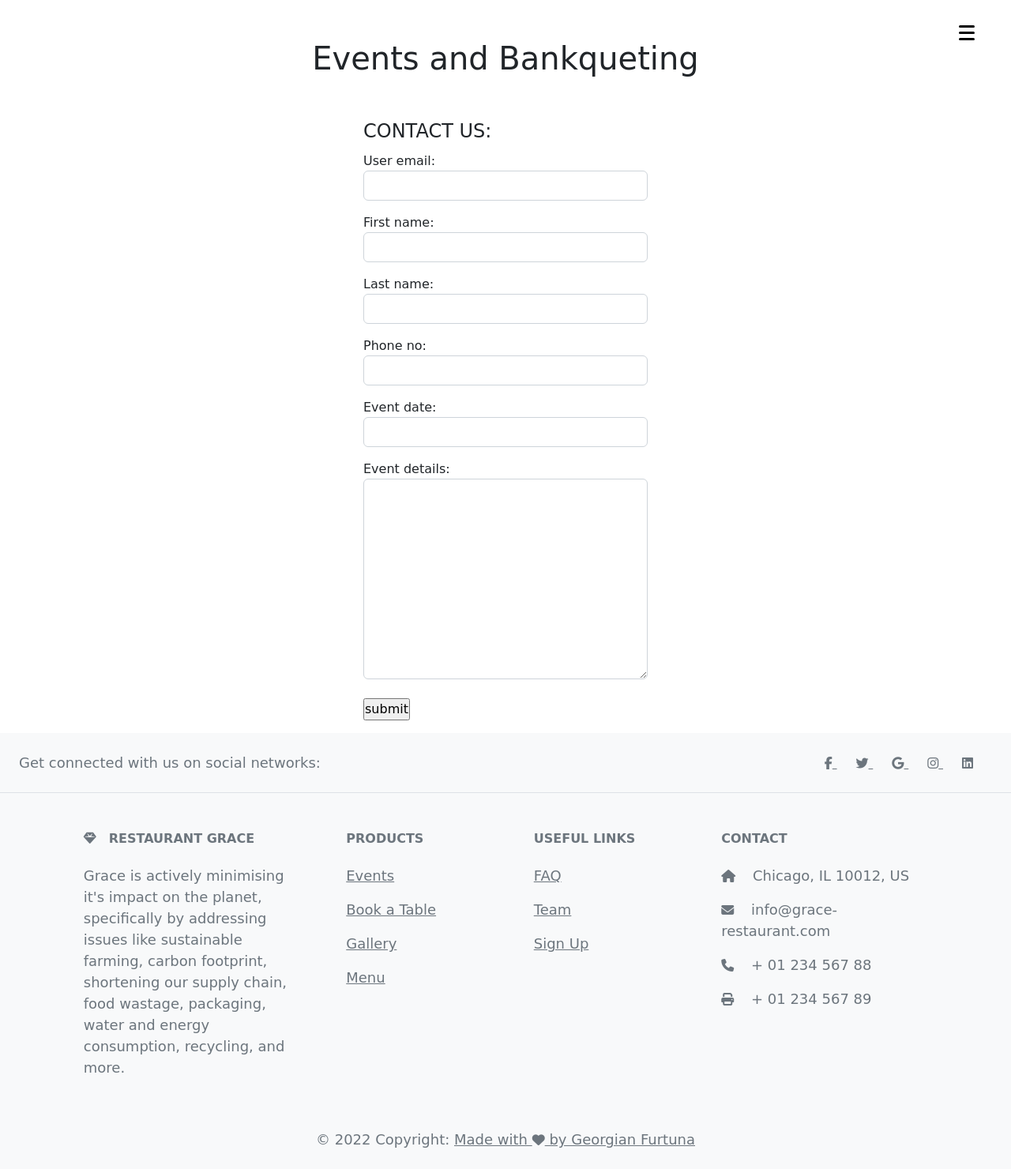
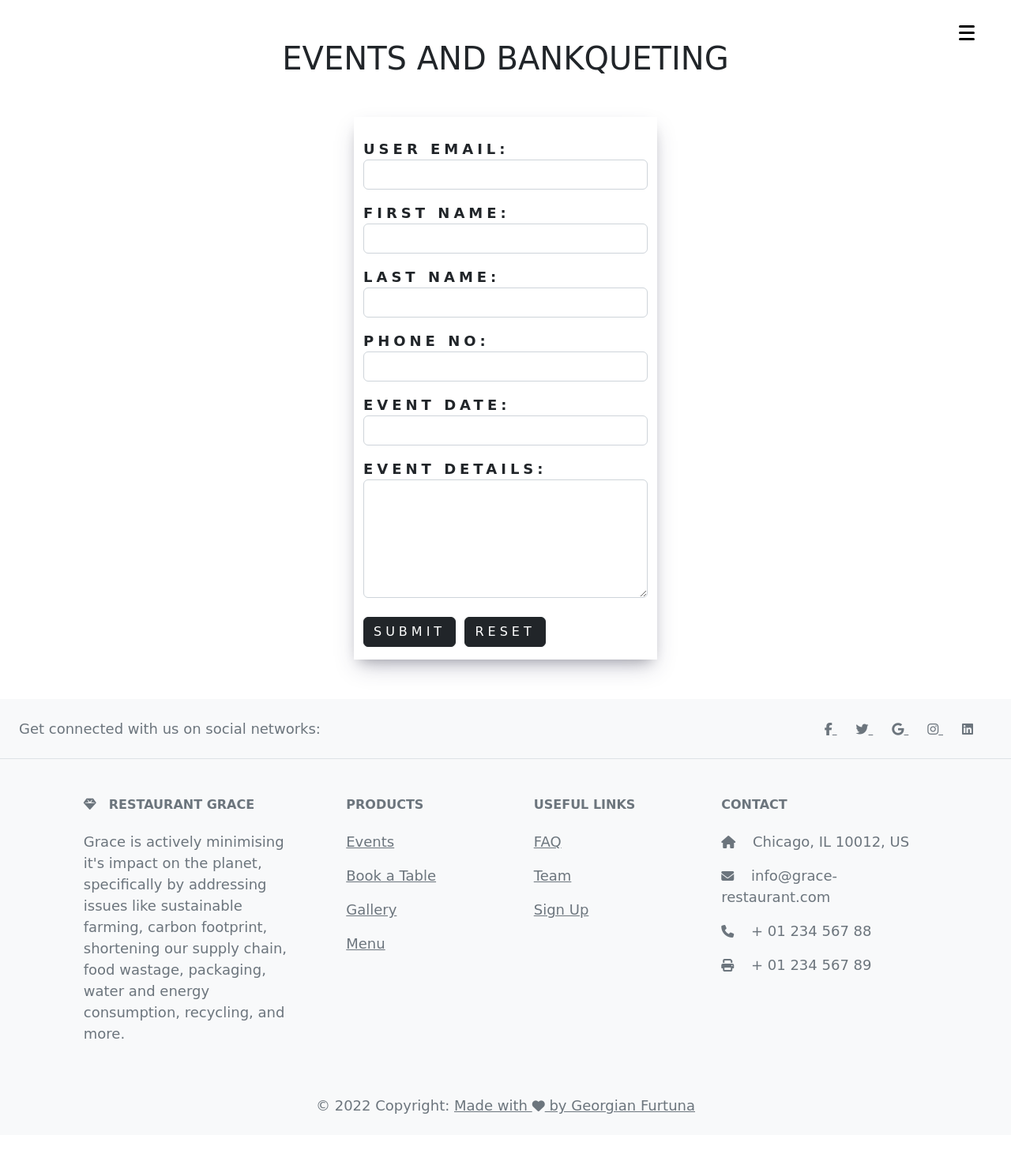
Before and after one commit to GeorgianF/Grace-P4-CI, a Django app: page /events/ in a window 1280 px wide. Shown: the whole page at 79% size. After the commit the page ends 1410 px from the top, so only its background shows below. Run offline with Django 3.2, Linux system fonts and the light colour scheme; some libraries are stand-ins or nearby versions; some web fonts are replaced.

Commit message:
add styles to form container, box layout

```diff
--- a/static/css/style.css
+++ b/static/css/style.css
@@ -493,14 +493,34 @@ a.btn-index:hover::before{
     align-items: center;
     justify-content: center;
     margin: 50px 0;
+    text-transform: uppercase;
 }
 
 #events-form {
     max-width: 30vw;
     margin: 0 auto;
+    text-transform: uppercase;
+    letter-spacing: 5px;
+    font-size: 18px;
+    font-weight: bolder;
+    box-shadow: rgba(50, 50, 93, 0.25) 0px 13px 27px -5px, rgba(0, 0, 0, 0.3) 0px 8px 16px -8px;
+    margin-bottom: 50px;
 }
 
+#events-form textarea {
+    max-height: 150px;
+}
 
+.btn-dark {
+    letter-spacing: 5px;
+    outline: none;
+}
+
+.btn-dark:focus,
+.btn-dark:active,
+.btn-dark:hover {
+    outline: none;
+}
 
 /* ---- Media Queries ----- */
 
--- a/templates/events.html
+++ b/templates/events.html
@@ -12,10 +12,11 @@
     <div class="container">
 
         <form action="/events/" method="POST">
-            <legend>CONTACT US:</legend>
+            <br>
             {%csrf_token%}
             {{ form.as_p }}
-            <input class="mt-2 mb-3" type="submit" value="submit">
+            <input class="mt-2 mb-3 btn btn-dark" type="submit" value="SUBMIT">
+            <input class="mt-2 mb-3 btn btn-dark" type="reset" value="RESET">
         </form>
     </div>
 </section>
```
